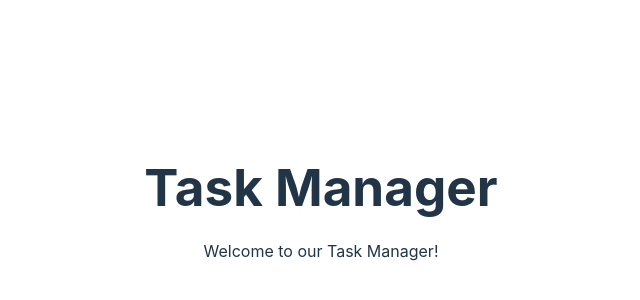
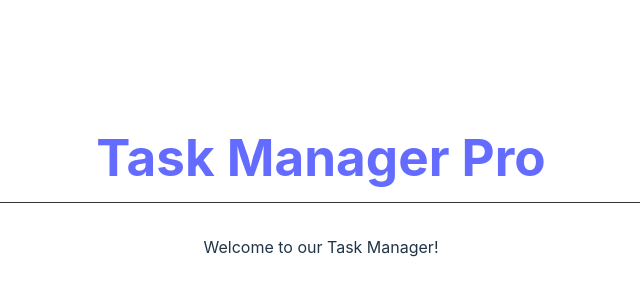
Before and after one commit to nirajrajput-dev/task-manager, a React (Vite) app: page / in a window 1280 px wide. Shown: the part 198-498 px from the top of the page, without its empty margins (319-959 px from the left). Built offline with nearby package versions, Linux system fonts and the light colour scheme.

Commit message:
first component

```diff
--- a/src/App.tsx
+++ b/src/App.tsx
@@ -1,7 +1,9 @@
+import Header from "./components/Header"; // Import our new Header component
+
 function App() {
   return (
     <div className="App">
-      <h1>Task Manager</h1>
+      <Header title="Task Manager Pro" /> {/* Pass the title as a prop */}
       <p>Welcome to our Task Manager!</p>
     </div>
   );
--- /dev/null
+++ b/src/components/Header.tsx
@@ -0,0 +1,15 @@
+import React from "react"; // React 17+ you don't strictly need this, but it's good practice for clarity.
+
+interface HeaderProps {
+  title: string;
+}
+
+const Header: React.FC<HeaderProps> = ({ title }) => {
+  return (
+    <header>
+      <h1>{title}</h1>
+    </header>
+  );
+};
+
+export default Header;
--- a/src/index.css
+++ b/src/index.css
@@ -66,3 +66,14 @@ button:focus-visible {
     background-color: #f9f9f9;
   }
 }
+
+header {
+  padding-bottom: 1rem;
+  border-bottom: 1px solid #333;
+  margin-bottom: 2rem;
+}
+
+header h1 {
+  margin: 0; /* Reset margin for header title */
+  color: #646cff;
+}
```
